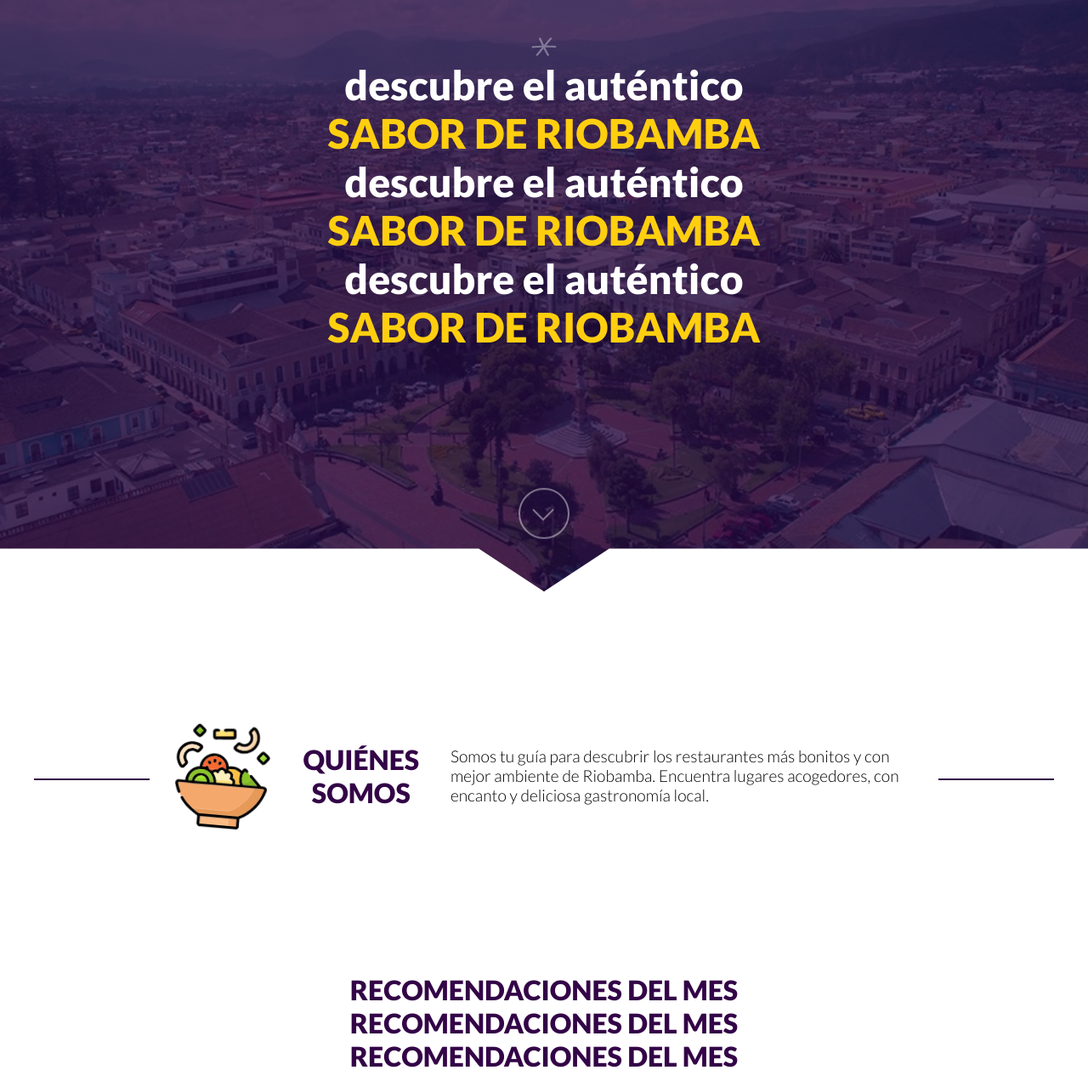
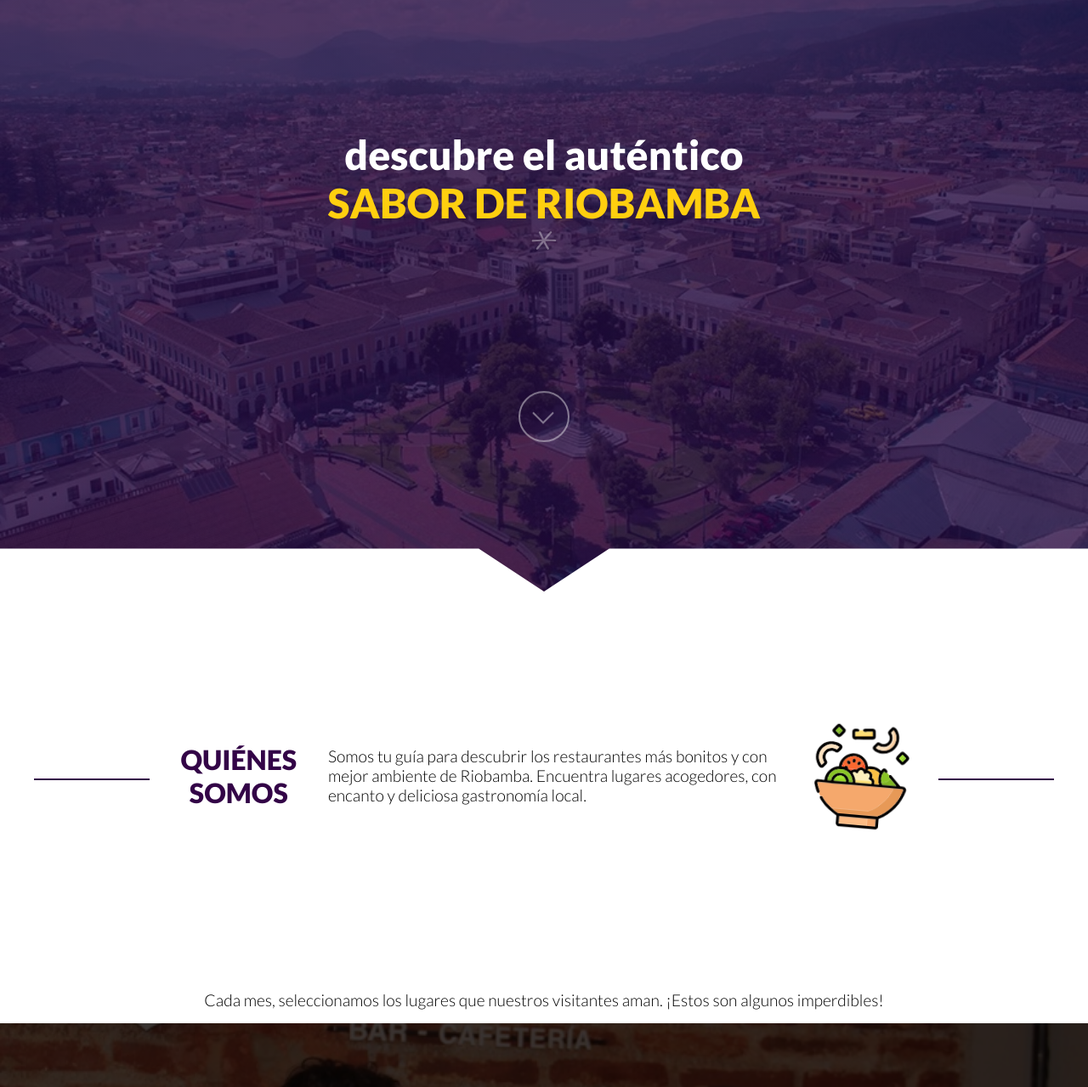
Before and after one commit to msmontenegro3/gastronomia_riobamba, a website built with Parcel: page src/index.html in a window 1280 px wide. Shown: the part 100-1379 px from the top of the page at 85% size. Built offline with nearby package versions, Linux system fonts and the light colour scheme.

Commit message:
Debugging index

```diff
--- a/src/index.html
+++ b/src/index.html
@@ -12,11 +12,9 @@
     <section class="hero">
         <div class="hero__text container">
 
+          <h1>descubre el auténtico <br><span class="hero__text-element">SABOR DE RIOBAMBA</span></h1>
           <svg class="hero__funIcon" xmlns="http://www.w3.org/2000/svg" viewBox="0 0 220 220"><path d="M207 104.5c-16.8-5.3-36.4-2-54.1-3.7-8.5-.4-17-.5-25.6-.6 14.2-17.6 28.6-35 44.1-51.4 8.6-6.7-3.8-17.6-10.7-10.7A706.5 706.5 0 0 0 110.3 96c-24.6-52.3-20-41.7-25.7-54.1a8.3 8.3 0 0 0-9-5.4c-14.9 3.5-1.4 19 1.6 27.2 6 12.2 11.7 24.6 17.4 37-25.5.7-50.9 2.3-76.3 3.9-4.3.2-8 4.4-7.3 8.7 2.3 10.1 14.7 5.6 22.1 5.8 25-1.5 48.8-3 61.2-3.5-15.4 18.6-33 39.9-46.8 56.1a7.4 7.4 0 0 0 1.5 10.9c3.6 2.5 9 2 12-1.4 11-13 33.1-39.4 45.6-54.9a520.3 520.3 0 0 0 29 53.7c5.2 8.4 20.1 1.4 14.6-7.7-9.3-14-23-41.1-30.8-57.3 27.5-.3 55 .4 82.4 1.2 6 .4 10.2-7.4 5.3-11.6Z"></path></svg>
 
-          <h1>descubre el auténtico <br><span class="hero__text-element">SABOR DE RIOBAMBA</span></h1>
-          <h1>descubre el auténtico <br><span class="hero__text-element">SABOR DE RIOBAMBA</span></h1>
-          <h1>descubre el auténtico <br><span class="hero__text-element">SABOR DE RIOBAMBA</span></h1>
 
           <div class="scroll-icon"></div>
         </div>
@@ -25,7 +23,10 @@
     <main>
 
         <section id="nosotros" class="container">
-<svg class="nosotros__saladAniimation" id="Layer_2" data-name="Layer 2" xmlns="http://www.w3.org/2000/svg" viewBox="0 0 504.76 511.11">
+          <h2>QUIÉNES SOMOS</h2>
+          <p>Somos tu guía para descubrir los restaurantes más bonitos y con mejor ambiente de Riobamba. Encuentra lugares acogedores, con encanto y deliciosa gastronomía local.</p>
+
+          <svg class="nosotros__saladAniimation" id="Layer_2" data-name="Layer 2" xmlns="http://www.w3.org/2000/svg" viewBox="0 0 504.76 511.11">
   <defs>
     <style>
       .cls-1 {
@@ -153,16 +154,12 @@
       <path class="cls-13" d="M28.72,215.68c-45.77-63.96,31.48-141.84,94.75-94.2.21,1-11.33,12.9-12.64,13.23-1.46.37-13.35-5.71-17.06-6.56-43.67-10-74.88,37.16-50.2,73.92-1.98,1.89-13.2,14.75-14.85,13.61Z"/>
     </g>
   </g>
-</svg>
-            <h2>QUIÉNES SOMOS</h2>
-            <p>Somos tu guía para descubrir los restaurantes más bonitos y con mejor ambiente de Riobamba. Encuentra lugares acogedores, con encanto y deliciosa gastronomía local.</p>
+            </svg>
+
         </section><!-- fin article -->
 
         <article>
             <div class="container recomendaciones">
-                <h2>RECOMENDACIONES DEL MES</h2>
-                <h2>RECOMENDACIONES DEL MES</h2>
-                <h2>RECOMENDACIONES DEL MES</h2>
                 <p>Cada mes, seleccionamos los lugares que nuestros visitantes aman. ¡Estos son algunos imperdibles!</p>
             </div>
 
```
